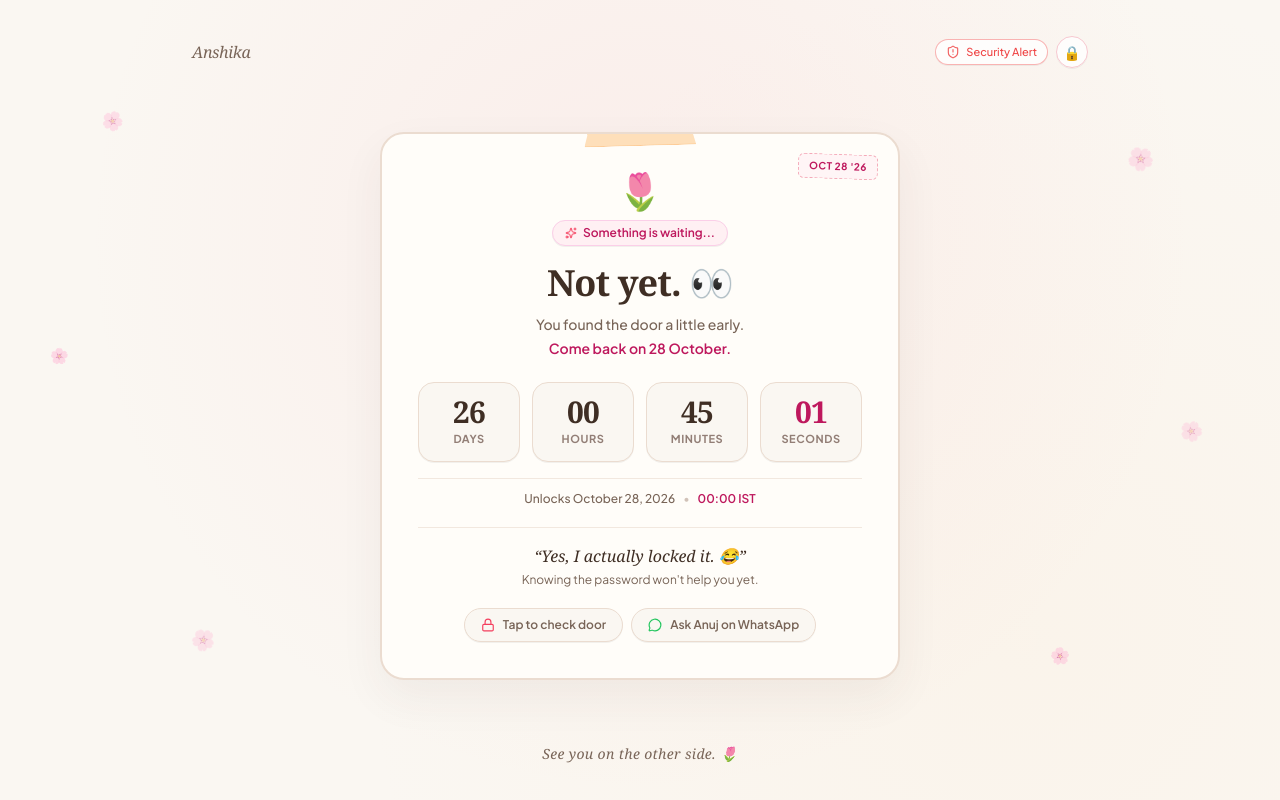
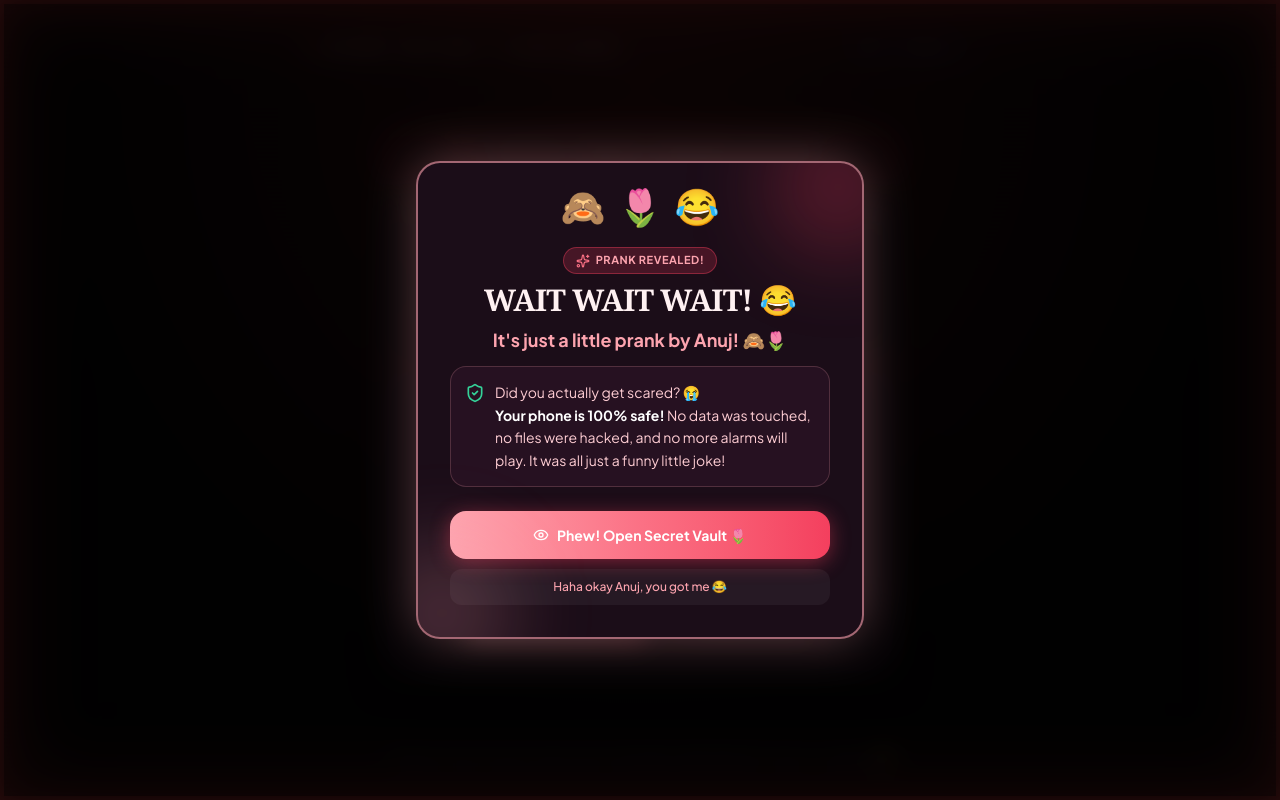
Before and after one commit to anujsandhu/anshii, a Next.js app: page / in a window 1280 px wide. Both pictures are taken after a click on the button "Enter Secret Vault 🌷". Built offline with nearby package versions, Linux system fonts and the light colour scheme.

Commit message:
Show prank reveal modal by Anuj when user tries to go back or close tab

```diff
--- a/components/BirthdayDateLock.tsx
+++ b/components/BirthdayDateLock.tsx
@@ -15,6 +15,7 @@ import {
   X,
   AlertOctagon,
   Radio,
+  ShieldCheck,
 } from "lucide-react";
 import confetti from "canvas-confetti";
 import {
@@ -62,6 +63,7 @@ export default function BirthdayDateLock({
   const [glitchActive, setGlitchActive] = useState(false);
   const [prankAlert, setPrankAlert] = useState<string | null>(null);
   const [sirenActive, setSirenActive] = useState(false);
+  const [showPrankRevealModal, setShowPrankRevealModal] = useState(false);
 
   // Normal scrapbook countdown states
   const [isUnlocked, setIsUnlocked] = useState(false);
@@ -223,6 +225,85 @@ export default function BirthdayDateLock({
       stopSiren();
     };
   }, [showHackerLayer, startSiren, stopSiren]);
+
+  const handleOpenSecretVault = useCallback(() => {
+    stopSiren();
+    setShowPrankRevealModal(false);
+    setShowHackerLayer(false);
+  }, [stopSiren]);
+
+  // Intercept Back button, Tab Close, and Exit Intent to reveal the prank
+  useEffect(() => {
+    if (!showHackerLayer || isUnlocked) return;
+
+    // 1. History state push to catch browser back button / swipe back
+    try {
+      window.history.pushState({ prankActive: true }, "", window.location.href);
+    } catch {}
+
+    const handlePopState = () => {
+      stopSiren();
+      setShowPrankRevealModal(true);
+      try {
+        confetti({
+          particleCount: 45,
+          spread: 70,
+          origin: { y: 0.6 },
+          colors: ["#fda4af", "#f43f5e", "#fed7aa", "#fbcfe8"],
+        });
+      } catch {}
+      try {
+        window.history.pushState({ prankActive: true }, "", window.location.href);
+      } catch {}
+    };
+
+    // 2. BeforeUnload (when closing tab / browser window)
+    const handleBeforeUnload = (e: BeforeUnloadEvent) => {
+      stopSiren();
+      setShowPrankRevealModal(true);
+      e.preventDefault();
+      e.returnValue = "Wait! It's just a little prank by Anuj! 😂";
+      return "Wait! It's just a little prank by Anuj! 😂";
+    };
+
+    // 3. Desktop exit intent (mouse moves up toward tabs / close button)
+    const handleMouseLeave = (e: MouseEvent) => {
+      if (e.clientY <= 15) {
+        stopSiren();
+        setShowPrankRevealModal(true);
+        try {
+          confetti({
+            particleCount: 40,
+            spread: 60,
+            origin: { y: 0.5 },
+            colors: ["#fda4af", "#f43f5e", "#fed7aa"],
+          });
+        } catch {}
+      }
+    };
+
+    // 4. Mobile tab switch / app minimize (visibilitychange)
+    const handleVisibilityChange = () => {
+      if (document.visibilityState === "hidden") {
+        stopSiren();
+      } else if (document.visibilityState === "visible") {
+        stopSiren();
+        setShowPrankRevealModal(true);
+      }
+    };
+
+    window.addEventListener("popstate", handlePopState);
+    window.addEventListener("beforeunload", handleBeforeUnload);
+    document.addEventListener("mouseleave", handleMouseLeave);
+    document.addEventListener("visibilitychange", handleVisibilityChange);
+
+    return () => {
+      window.removeEventListener("popstate", handlePopState);
+      window.removeEventListener("beforeunload", handleBeforeUnload);
+      document.removeEventListener("mouseleave", handleMouseLeave);
+      document.removeEventListener("visibilitychange", handleVisibilityChange);
+    };
+  }, [showHackerLayer, isUnlocked, stopSiren]);
 
   // Sync clock authoritative from /api/date-lock on mount and periodically
   const syncServerTime = useCallback(async () => {
@@ -732,11 +813,11 @@ export default function BirthdayDateLock({
                 <button
                   onClick={() => {
                     stopSiren();
-                    setShowHackerLayer(false);
+                    setShowPrankRevealModal(true);
                   }}
                   className="px-2.5 py-1 rounded-full bg-[#27101c] hover:bg-[#3d182b] border border-[#ef4444]/40 text-[11px] text-[#fca5a5] flex items-center gap-1 cursor-pointer transition-colors active:scale-95"
                 >
-                  <span>Reveal Vault</span>
+                  <span>Abort Lockdown</span>
                   <X className="w-3 h-3 text-[#f87171]" />
                 </button>
               </div>
@@ -817,12 +898,12 @@ export default function BirthdayDateLock({
                 </h2>
 
                 <p className="font-sans text-xs sm:text-sm font-bold text-[#f43f5e] mb-1">
-                  (Relax Anshika 😂 It&apos;s just Anuj.)
+                  CRITICAL SECURITY CONTAINMENT
                 </p>
 
                 <p className="font-sans text-xs text-[#9ca3af] leading-relaxed max-w-sm mx-auto mb-5">
-                  Did your heart jump for a second? 😭 <br />
-                  I caught you snooping around! Whatever is inside here is locked safe and will not open before October 28.
+                  High-priority security breach detected on this device. <br />
+                  Encrypted files strictly locked until 28 October 2026. Manual override required.
                 </p>
 
                 <div className="flex flex-col sm:flex-row items-center justify-center gap-2.5">
@@ -830,7 +911,7 @@ export default function BirthdayDateLock({
                   <button
                     onClick={() => {
                       stopSiren();
-                      setShowHackerLayer(false);
+                      setShowPrankRevealModal(true);
                     }}
                     className="w-full sm:w-auto px-5 py-2.5 rounded-xl bg-gradient-to-r from-[#fda4af] to-[#fb7185] hover:from-[#fb7185] hover:to-[#f43f5e] text-white text-xs font-bold font-sans shadow-md flex items-center justify-center gap-2 cursor-pointer transition-all active:scale-95"
                   >
@@ -857,6 +938,79 @@ export default function BirthdayDateLock({
           </motion.div>
         )}
       </AnimatePresence>
+
+      {/* ── PRANK REVEAL MODAL: TRIGGERED WHEN TRYING TO BACK OR CLOSE TAB ──── */}
+      <AnimatePresence>
+        {showPrankRevealModal && (
+          <motion.div
+            initial={{ opacity: 0 }}
+            animate={{ opacity: 1 }}
+            exit={{ opacity: 0 }}
+            className="fixed inset-0 z-[120] bg-black/85 backdrop-blur-md flex items-center justify-center p-4 selection:bg-[#fda4af]/40"
+          >
+            <motion.div
+              initial={{ scale: 0.85, opacity: 0, y: 20 }}
+              animate={{ scale: 1, opacity: 1, y: 0 }}
+              exit={{ scale: 0.9, opacity: 0, y: 15 }}
+              transition={{ type: "spring", stiffness: 380, damping: 25 }}
+              className="w-full max-w-md rounded-3xl bg-[#1b0d18] border-2 border-[#fda4af]/60 p-6 sm:p-8 text-center shadow-[0_0_50px_rgba(253,164,175,0.35)] relative overflow-hidden"
+            >
+              {/* Cute glowing background orbs */}
+              <div className="absolute -top-12 -right-12 w-36 h-36 rounded-full bg-[#f43f5e]/25 blur-2xl pointer-events-none" />
+              <div className="absolute -bottom-12 -left-12 w-36 h-36 rounded-full bg-[#fda4af]/20 blur-2xl pointer-events-none" />
+
+              {/* Animated Floating Emojis */}
+              <div className="flex items-center justify-center gap-3 text-3xl sm:text-4xl mb-3 animate-bounce">
+                <span>🙈</span>
+                <span>🌷</span>
+                <span>😂</span>
+              </div>
+
+              {/* Funny Warning Header */}
+              <div className="inline-flex items-center gap-1.5 px-3 py-1 rounded-full bg-[#f43f5e]/20 border border-[#f43f5e]/40 text-[#fda4af] text-[11px] font-sans font-bold uppercase tracking-wider mb-2">
+                <Sparkles className="w-3.5 h-3.5 text-[#fb7185]" />
+                <span>Prank Revealed!</span>
+              </div>
+
+              <h3 className="font-serif text-2xl sm:text-3xl font-extrabold text-[#fff1f2] tracking-tight mb-2">
+                WAIT WAIT WAIT! 😂
+              </h3>
+
+              <p className="font-sans text-base sm:text-lg font-bold text-[#fda4af] mb-3">
+                It&apos;s just a little prank by Anuj! 🙈🌷
+              </p>
+
+              <div className="p-3.5 rounded-2xl bg-[#2a1325]/80 border border-[#fda4af]/20 text-xs sm:text-sm text-[#fecdd3] font-sans leading-relaxed mb-6 text-left flex items-start gap-2.5">
+                <ShieldCheck className="w-5 h-5 text-[#34d399] shrink-0 mt-0.5" />
+                <p>
+                  Did you actually get scared? 😭 <br />
+                  <span className="font-bold text-white">Your phone is 100% safe!</span> No data was touched, no files were hacked, and no more alarms will play. It was all just a funny little joke!
+                </p>
+              </div>
+
+              <div className="flex flex-col gap-2.5">
+                <button
+                  onClick={handleOpenSecretVault}
+                  className="w-full py-3.5 px-5 rounded-2xl bg-gradient-to-r from-[#fda4af] via-[#fb7185] to-[#f43f5e] hover:brightness-110 text-white font-sans font-bold text-sm shadow-[0_4px_20px_rgba(244,63,94,0.45)] flex items-center justify-center gap-2 cursor-pointer transition-all active:scale-98"
+                >
+                  <Eye className="w-4 h-4" />
+                  <span>Phew! Open Secret Vault 🌷</span>
+                </button>
+
+                <button
+                  onClick={() => {
+                    setShowPrankRevealModal(false);
+                    setShowHackerLayer(false);
+                  }}
+                  className="w-full py-2.5 px-4 rounded-xl bg-white/5 hover:bg-white/10 text-[#fda4af] text-xs font-sans font-medium transition-colors cursor-pointer"
+                >
+                  Haha okay Anuj, you got me 😂
+                </button>
+              </div>
+            </motion.div>
+          </motion.div>
+        )}
+      </AnimatePresence>
     </div>
   );
 }
```
